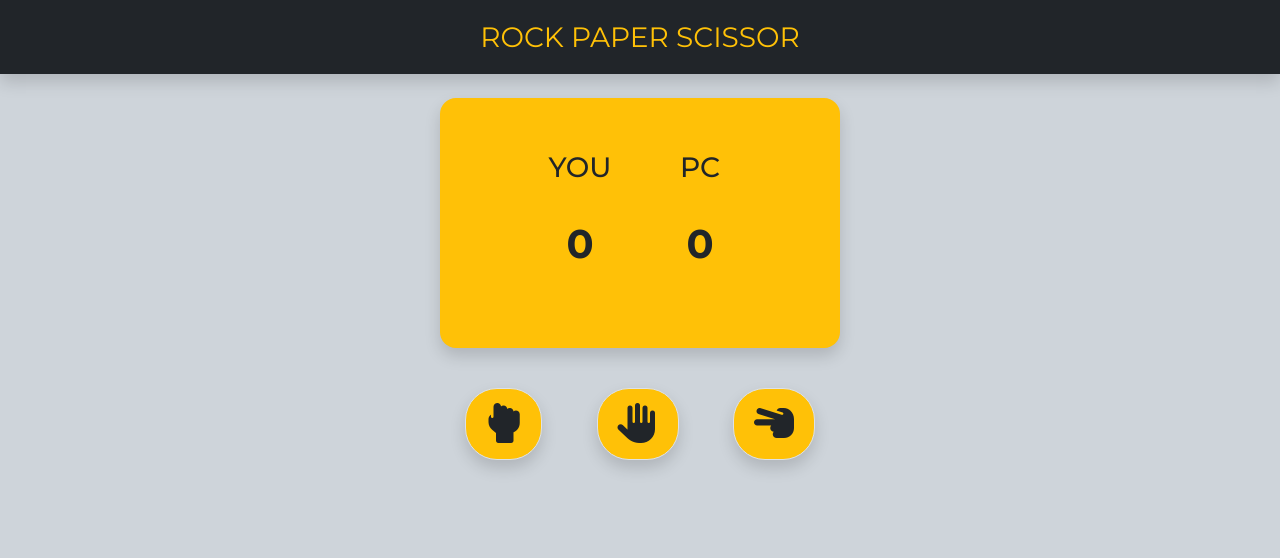
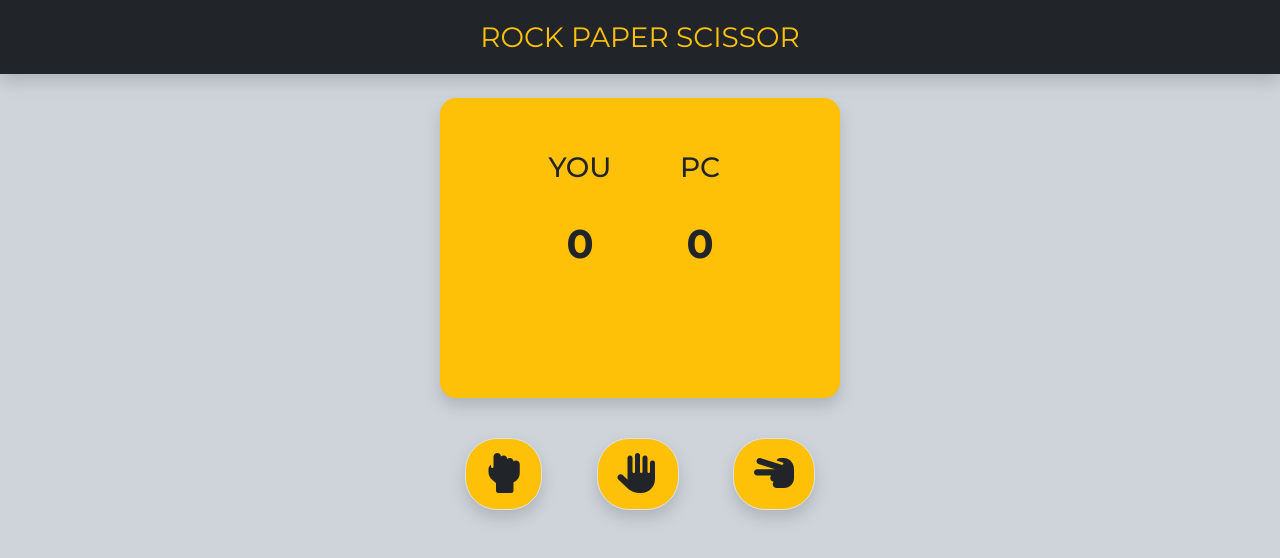
Before and after one commit to Sai472002/RockPaper, a plain HTML site: page index.html in a window 1280 px wide. Drawn offline with nearby package versions, Linux system fonts and the light colour scheme.

Commit message:
Update index.html

```diff
--- a/index.html
+++ b/index.html
@@ -24,7 +24,7 @@
     <div class="container-fluid fs-3 text-center text-warning shadow bg-dark p-3">
         ROCK PAPER SCISSOR
     </div>
-    <div class="full shadow rounded-4 mx-auto bg-warning" style="height:250px; width:400px">
+    <div class="full shadow rounded-4 mx-auto bg-warning" style="height:300px; width:400px">
         <div class="container-fluid border-3 mt-4 mb-4 d-flex text-center">
             <div class=" border-end-0 fs-3 ms-auto fw-medium mt-5" style="width:120px; height:150px ">YOU
                 <p class="h-75 d-flex fs-1 fw-bold justify-content-center align-items-center" id="user">0</p>
```
